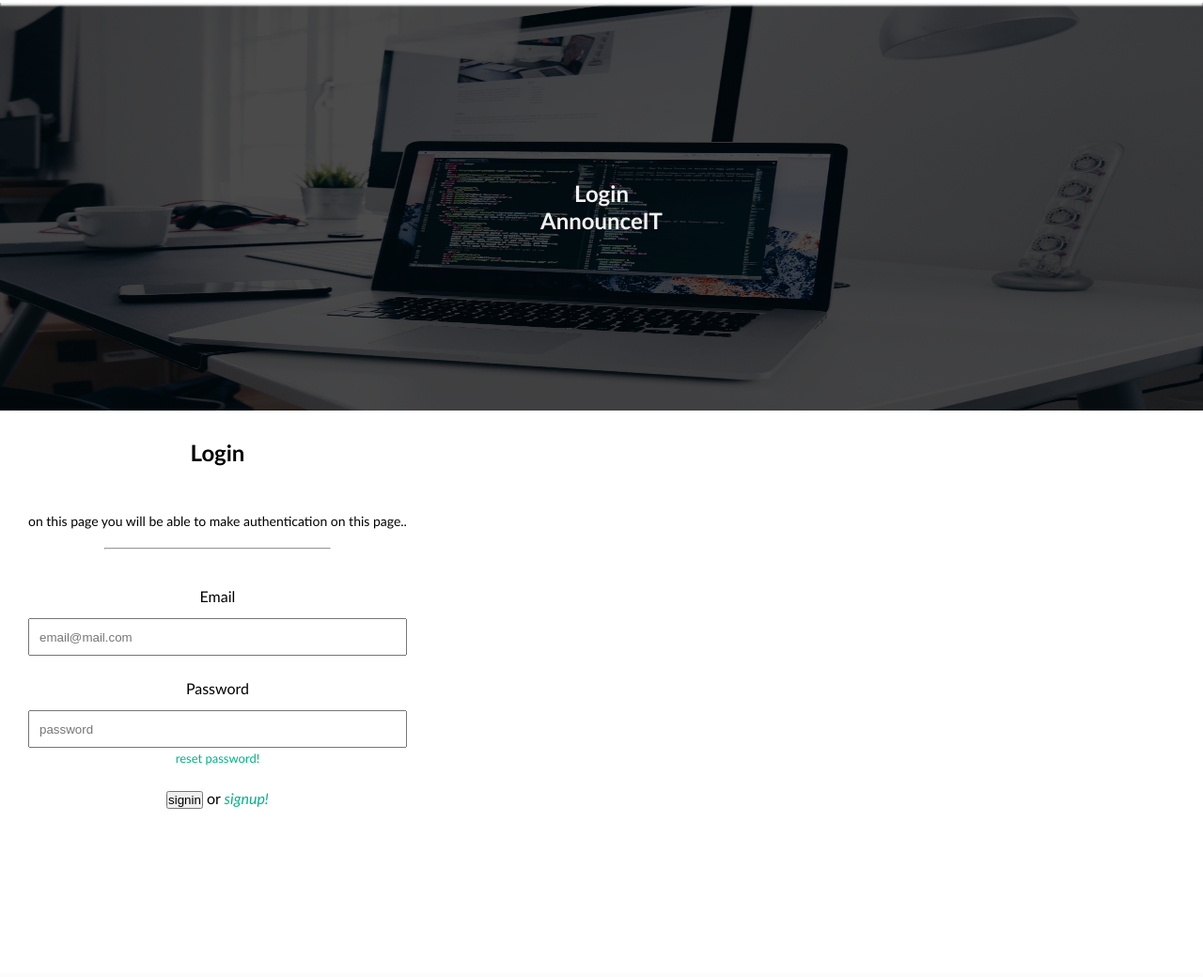
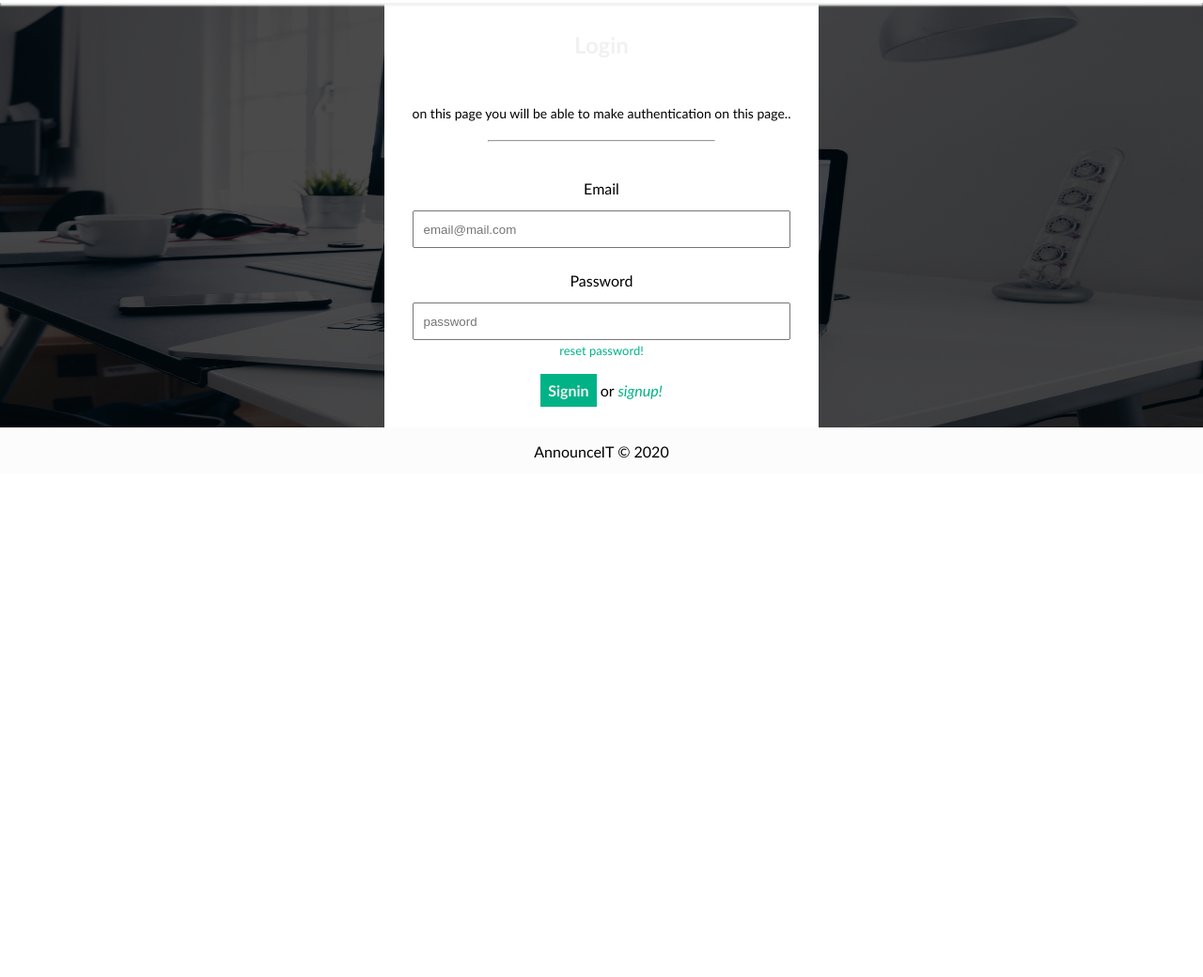
Before and after one commit to muchristian/AnnounceIT, a plain HTML site: page UI/html/login.html in a window 1280 px wide. Shown: the part 62-1102 px from the top of the page at 94% size. After the commit the page ends 800 px from the top, so only its background shows below. Drawn offline with Linux system fonts and the light colour scheme.

Commit message:
login page updates

```diff
--- a/UI/html/login.html
+++ b/UI/html/login.html
@@ -10,14 +10,6 @@
             AnnounceIT
         </title>
         <link href="../css/style.css" rel="stylesheet" />
-        <style>
-            @media screen and (min-width:768px){
-                .main .page-form{
-                    height:500px;
-                }
-            }
-
-        </style>
         <script src="https://kit.fontawesome.com/3d6f968a21.js" crossorigin="anonymous"></script>
     </head>
     <body>
@@ -39,9 +31,7 @@
             <div class="container-wrap">
             <div class="page-intro">
                     <div class="overlay"></div>
-                    <h2>login<br><span>AnnounceIT</span></h2>
-            </div>
-            <div class="page-form" style="height:600px;">
+                    <div class="page-form">
                         <h2>login</h2>
 
                         <p class="description">on this page you will be able to make authentication on this page..</p>
@@ -57,10 +47,12 @@
                                 <a href="reset-password.html" class="reset">reset password!</a>
                             </div>
 
-                    <button type="submit" name="submit">signin</button>
+                            <a href="user_advertiser.html" class="btn" type="submit" name="submit">signin</a>
                             <span class="signup-link">or <a href="signup.html"><em>signup!</em></a></span>
                         </form>
                     </div>
+            </div>
+
         </div>
             <footer>
                 <span>AnnounceIT &copy; <script>document.write(new Date().getFullYear());</script></span>
```
Lines whose indentation alone changed are shown as unchanged.
